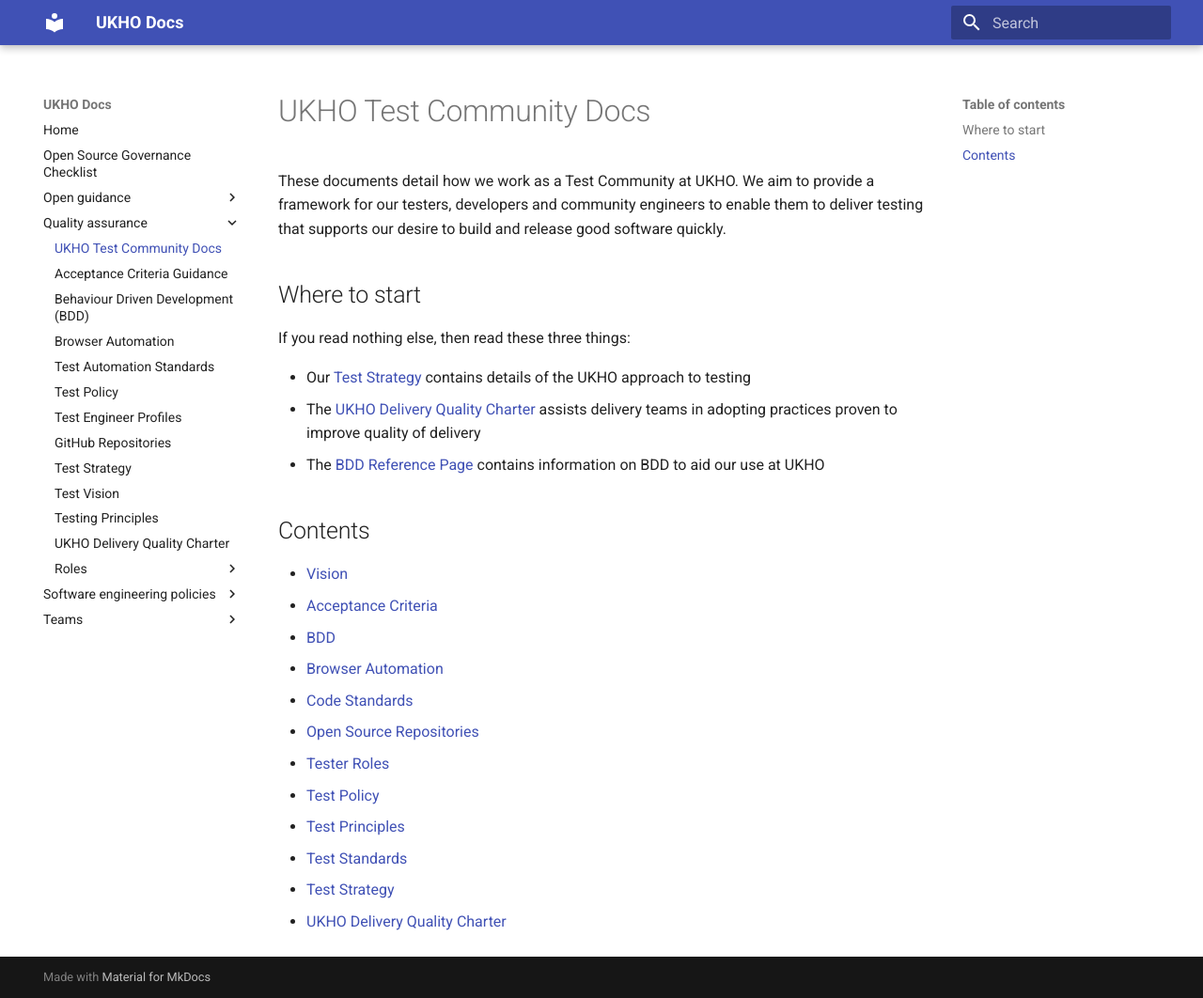
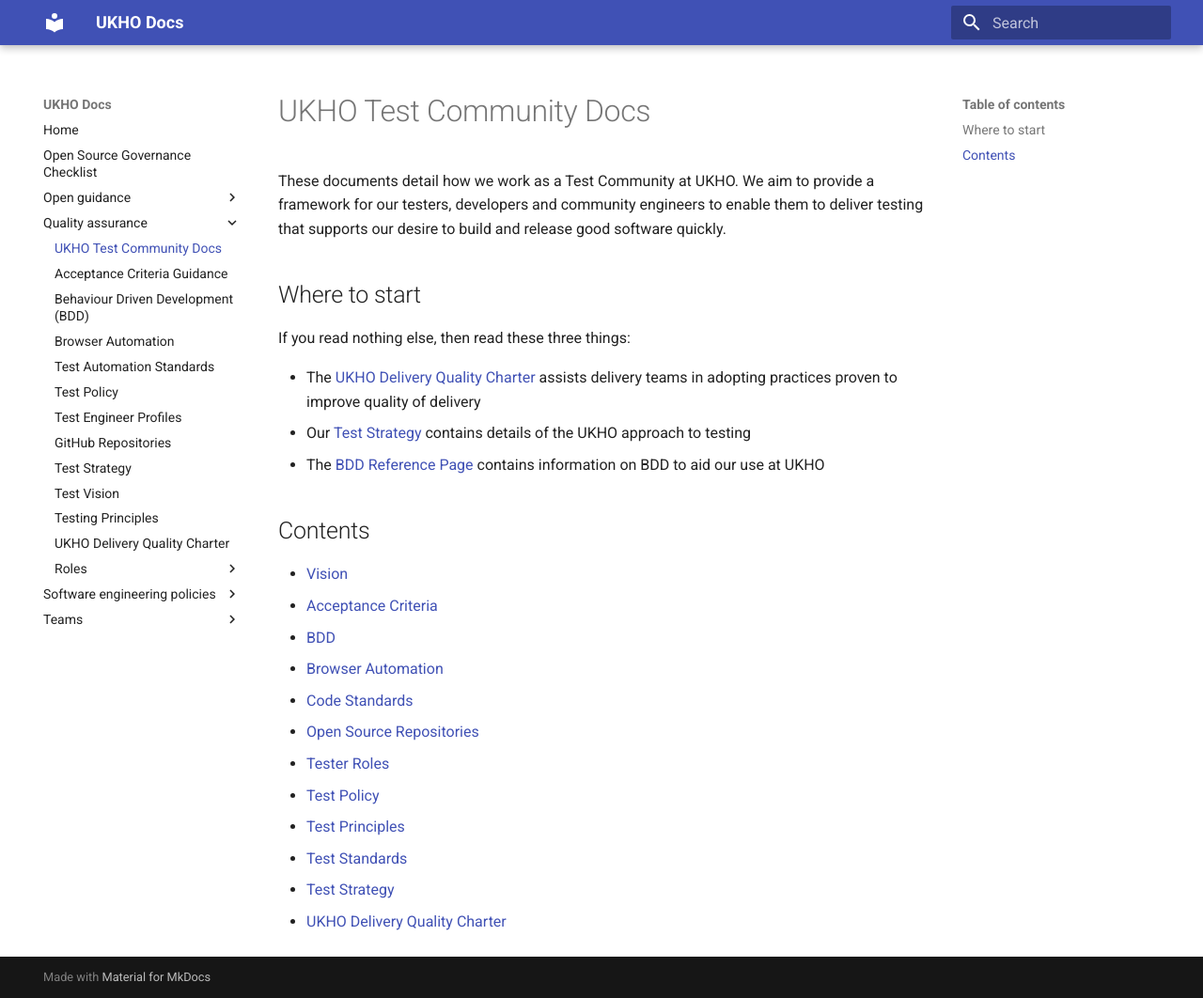
Before and after one commit to UKHO/docs, an MkDocs documentation site: the page built from docs/quality-assurance/README.md, in a window 1280 px wide and 1062 px high. Shown: the whole window at 94% size. Built offline with MkDocs 1.6.1 and Material for MkDocs 9.7.7, drawn with Linux system fonts in a browser that asks for light colours.

Commit message:
Reorder Where to start section

```diff
--- a/docs/quality-assurance/README.md
+++ b/docs/quality-assurance/README.md
@@ -6,8 +6,8 @@ These documents detail how we work as a Test Community at UKHO. We aim to provid
 
 If you read nothing else, then read these three things:
 
+* The [UKHO Delivery Quality Charter](ukho-quality-charter.md) assists delivery teams in adopting practices proven to improve quality of delivery
 * Our [Test Strategy](test-strategy.md) contains details of the UKHO approach to testing
-* The [UKHO Delivery Quality Charter](ukho-quality-charter.md) assists delivery teams in adopting practices proven to improve quality of delivery
 * The [BDD Reference Page](bdd.md) contains information on BDD to aid our use at UKHO
 
 ## Contents
```
